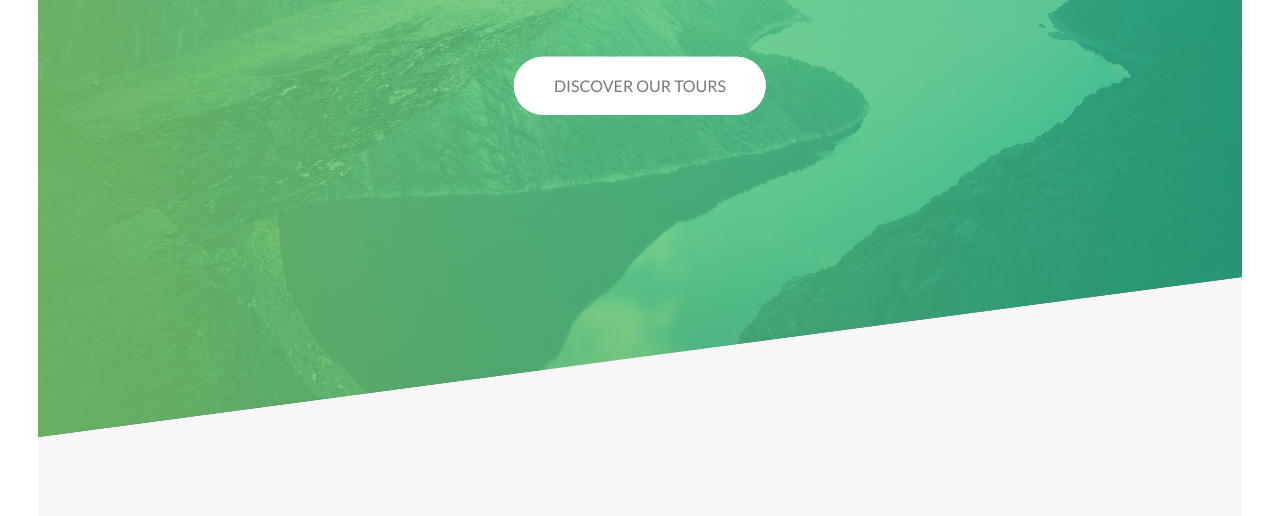
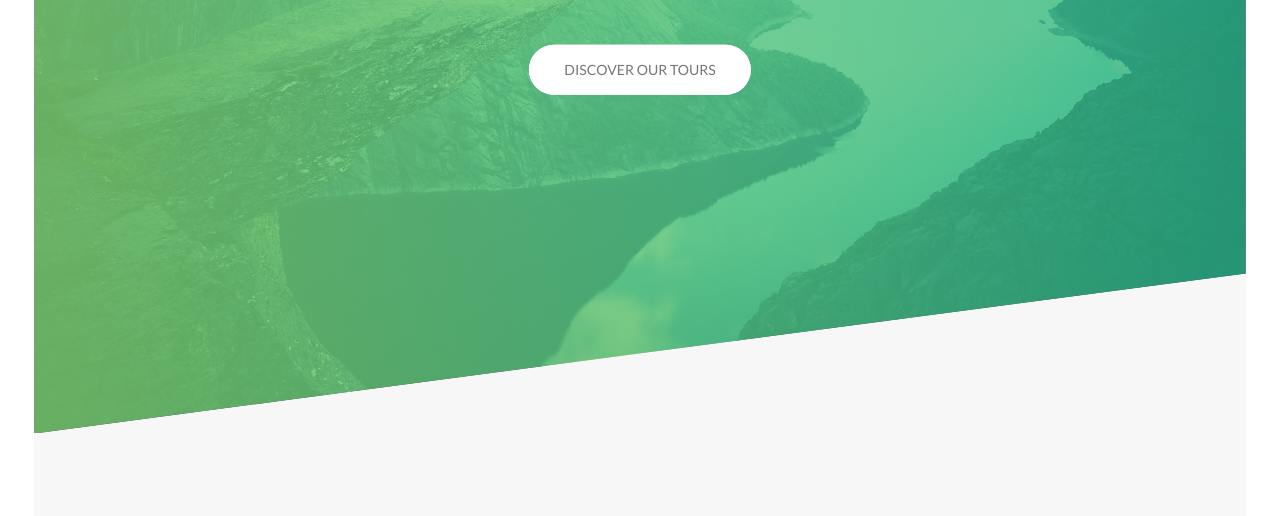
Before and after one commit to alexlibe95/scsspro, a website: page index.html in a window 1280 px wide. Shown: the part 361-877 px from the top of the page. Drawn offline with Linux system fonts and the light colour scheme.

Commit message:
"latest commit"

```diff
--- a/sass/abstracts/_mixins.scss
+++ b/sass/abstracts/_mixins.scss
@@ -26,9 +26,9 @@
 
 */
 
-@mixin respond-phone {
-    @media (max-width: 600px) { @content; }
-}
+// @mixin respond-phone {
+//     @media (max-width: 600px) { @content; }
+// }
 
 /*
 
@@ -48,7 +48,7 @@ $breakpoint argument choices:
         @media (max-width: 37.5em) { @content; } // 600px
     }
     @if $breakpoint == tab-port {
-        @media (max-width: 56.25) { @content; }  // 900px
+        @media (max-width: 56.25em) { @content; }  // 900px
     }
     @if $breakpoint == tab-land {
         @media (max-width: 75em) { @content; }   // 1200px
--- a/sass/abstracts/_variables.scss
+++ b/sass/abstracts/_variables.scss
@@ -60,5 +60,7 @@ $background_text3: linear-gradient(
 //GRID
 
 $grid-width: 114rem;
+$grid-width-small: 50rem;
 $gutter-vertical: 8rem;
+$gutter-vertical-small: 6rem;
 $gutter-horizontal: 6rem;
--- a/sass/base/_base.scss
+++ b/sass/base/_base.scss
@@ -6,22 +6,22 @@
 }
 
 html {
-  font-size: 62.5%;
+  font-size: 55%;
 
   @include respond(phone) {
-    font-size: 50%;
+    font-size: 35%;
   }
 
   @include respond(tab-port) {
-    font-size: 60%;
+    font-size: 40%;
   }
 
   @include respond(tab-land) {
-    font-size: 70%;
+    font-size: 45%;
   }
 
   @include respond(big-desk) {
-    font-size: 80%;
+    font-size: 60%;
   }
 }
 
--- a/sass/base/_typography.scss
+++ b/sass/base/_typography.scss
@@ -56,6 +56,14 @@
   color: transparent;
   letter-spacing: .2rem;
 
+  @include respond(tab-port) {
+    font-size: 3rem;
+  }
+
+  @include respond(phone) {
+    font-size: 2.5rem;
+  }
+
   &:hover {
     transform: skewY(2deg) skewX(5deg) scaleX(1.1);
     text-shadow: .5rem 1rem 2rem rgba(black, .2);
--- a/sass/layout/_grid.scss
+++ b/sass/layout/_grid.scss
@@ -2,8 +2,16 @@
   max-width: $grid-width;
   margin: 0 auto;
 
+  @include respond(tab-port) {
+    max-width: $grid-width-small;
+  }
+
   &:not(:last-child) {
     margin-bottom: $gutter-vertical;
+
+    @include respond(tab-port) {
+      margin-bottom: $gutter-vertical-small;
+    }
   }
 
   @include clearfix;
@@ -13,6 +21,15 @@
 
     &:not(:last-child) {
       margin-right: $gutter-horizontal;
+
+      @include respond(tab-port) {
+        margin-right: 0;
+        margin-bottom: $gutter-vertical-small;
+      }
+    }
+
+    @include respond(tab-port) {
+      width: 100% !important;
     }
   }
 
--- a/sass/layout/_header.scss
+++ b/sass/layout/_header.scss
@@ -10,6 +10,13 @@
   background-position: top;
   position: relative;
   clip-path: polygon(0 0, 100% 0, 100% 75vh, 0 100%);
+  -webkit-clip-path: polygon(0 0, 100% 0, 100% 75vh, 0 100%);
+
+
+  @include respond(phone) {
+    clip-path: polygon(0 0, 100% 0, 100% 90vh, 0 100%);
+    -webkit-clip-path: polygon(0 0, 100% 0, 100% 90vh, 0 100%);
+  }
 
   &__logo-box {
     position: absolute;
```
Also changed, not shown: css/style.css.
